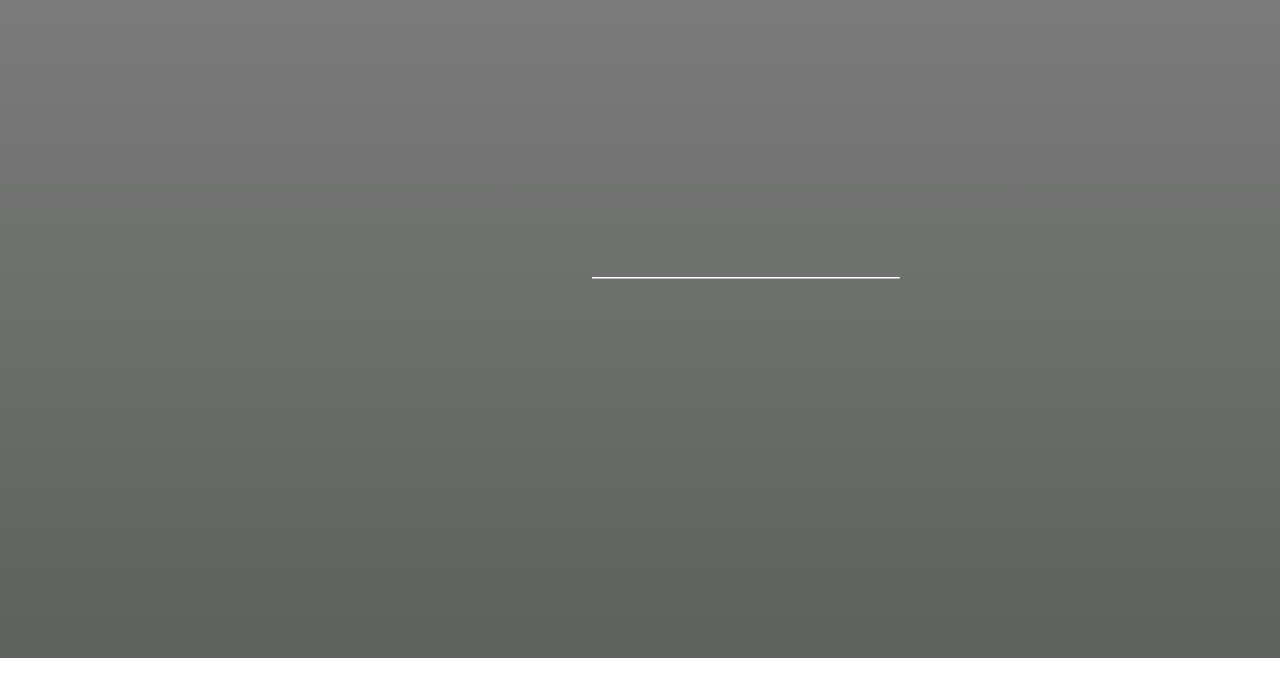
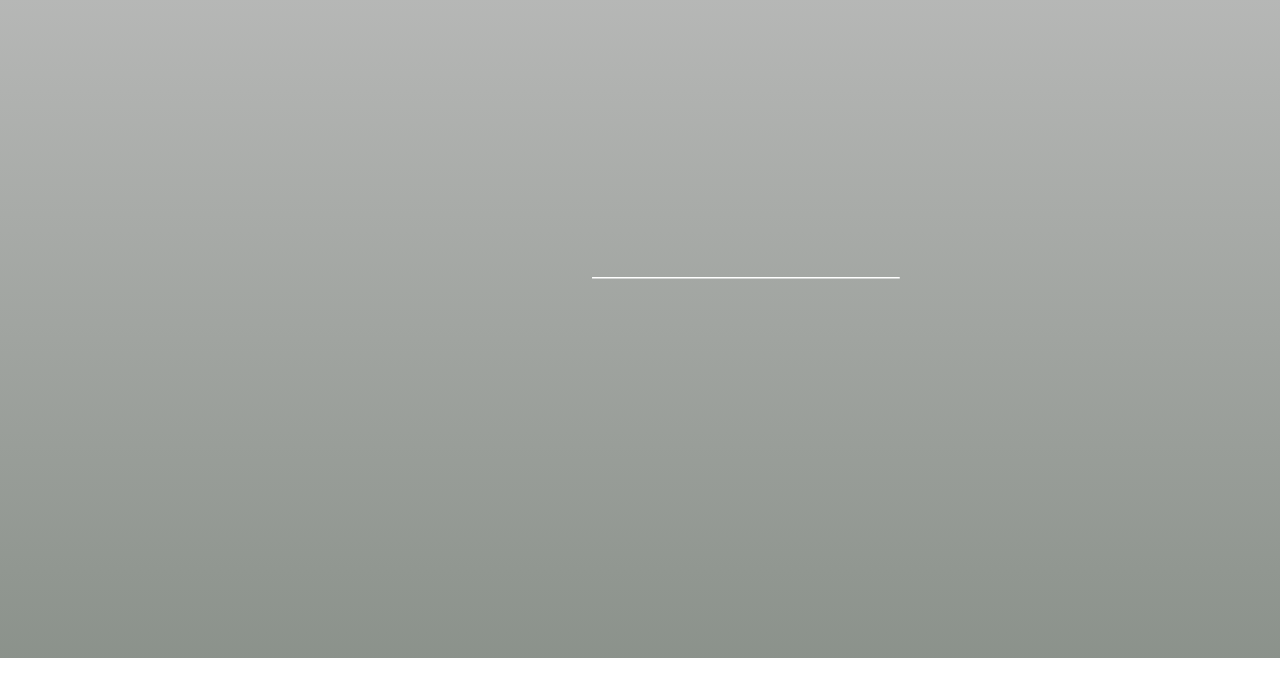
Before and after one commit to connorwhite-online/oit, a React (Create React App) app: page / in a window 1280 px wide. Shown: the part 142-838 px from the top of the page. Built offline with nearby package versions, Linux system fonts and the light colour scheme.

Commit message:
stronger opacity on gradient

```diff
--- a/src/components/Loader/index.css
+++ b/src/components/Loader/index.css
@@ -11,7 +11,7 @@
     position: absolute;
     z-index: 100;
     /* background-color: rgba(255, 255, 255, .5); */
-    background-image: linear-gradient(rgba(255, 255, 255, .5), rgba(186, 195, 186, .5));
+    background-image: linear-gradient(rgba(255, 255, 255, .75), rgba(186, 195, 186, .75));
     display: flex;
     justify-content: center;
     align-items: center;
```
